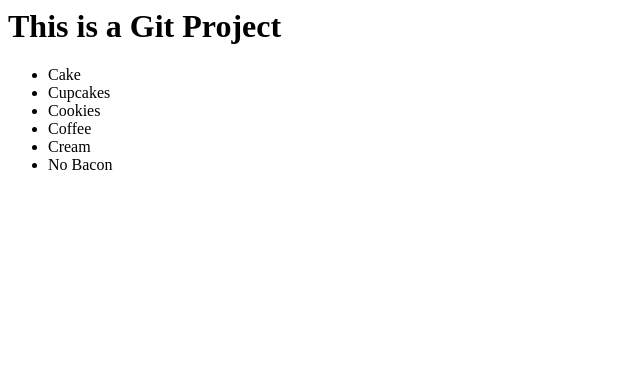
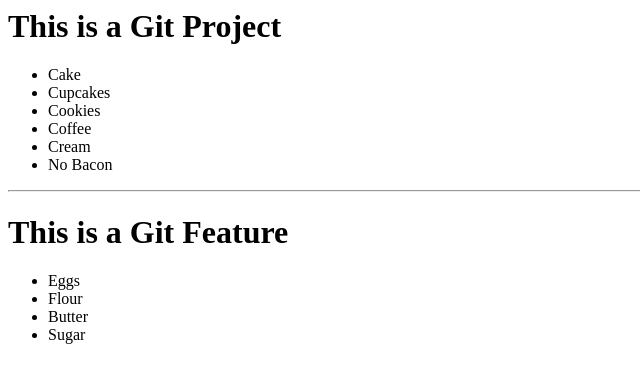
Before and after one commit to zoetrope86/gitTest_1, a plain HTML site: page index.html in a window 1280 px wide. Shown: the whole page, without its empty margins (0-640 px from the left). Drawn offline with Linux system fonts and the light colour scheme.

Commit message:
addded new feature

```diff
--- a/index.html
+++ b/index.html
@@ -10,6 +10,14 @@
 				<li>Cream</li>
 				<li>No Bacon</li>
 			</ul>
+			<hr/>
+			<h1>This is a Git Feature</h1>
+			<ul>
+				<li>Eggs</li>
+				<li>Flour</li>
+				<li>Butter</li>
+				<li>Sugar</li>
+			</ul>
 		</div>
 	</body>
 </html>
```
